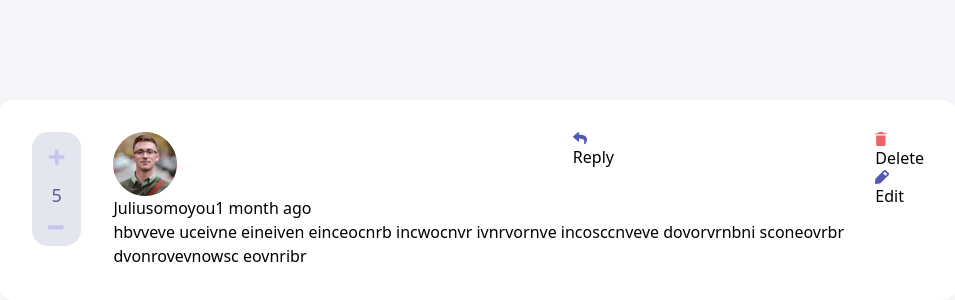
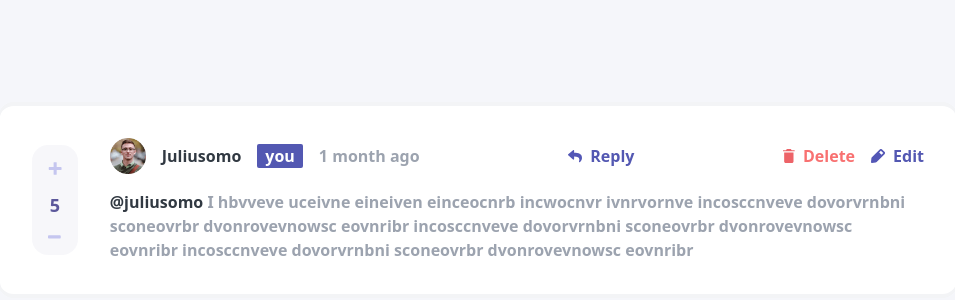
Before and after one commit to d-beloved/Interactive-comments-section-component, a Next.js app: page / in a window 1280 px wide. Shown: the part 200-500 px from the top of the page, without its empty margins (162-1117 px from the left). Built offline with nearby package versions, Linux system fonts and the light colour scheme.

Commit message:
complete comment conponent style

```diff
--- a/app/components/Comment.tsx
+++ b/app/components/Comment.tsx
@@ -3,48 +3,66 @@ import { Comment as CommentProps } from "../lib/interfaces";
 
 const Comment: FunctionComponent = () => {
 	return (
-		<div className="flex w-3/4 p-8 bg-white gap-8 rounded-2xl border-solid border-gray-100 border-x-2 border-y-4">
+		<div className="flex items-center w-3/4 p-8 bg-white gap-8 rounded-2xl border-solid border-gray-100 border-x-2 border-y-4">
 			<div className="flex flex-col items-center gap-4 bg-action rounded-2xl p-4 h-max">
 				<img
-					className="w-5"
+					className="w-9 cursor-pointer"
 					src="./images/icon-plus.svg"
 					alt="upvote"
 				/>
-				<span className="text-counter text-lg">5</span>
+				<span className="text-counter text-lg font-semibold">5</span>
 				<img
-					className="w-5"
+					className="w-9 cursor-pointer"
 					src="./images/icon-minus.svg"
 					alt="downvote"
 				/>
 			</div>
-			<div className="flex flex-col">
+			<div className="flex flex-col gap-4">
 				<div className="flex justify-between">
-					<div>
-						<img
-							src="./images/avatars/image-juliusomo.png"
-							alt="Juliusomo profile picture"
-						/>
-						<span>Juliusomo</span>
-						<span>you</span>
-						<span>1 month ago</span>
+					<div className="flex gap-4 items-center">
+						<div className="w-9 h-9">
+							<img
+								src="./images/avatars/image-juliusomo.png"
+								alt="Juliusomo profile picture"
+							/>
+						</div>
+						<p className="text-usrname font-bold">Juliusomo</p>
+						<span className="bg-otherbg text-white font-semibold px-2 rounded-sm">
+							you
+						</span>
+						<p className="text-gray-400 font-bold">1 month ago</p>
 					</div>
-					<div>
-						<img src="./images/icon-reply.svg" alt="reply" />
-						<span>Reply</span>
+					<div className="flex gap-2 items-center">
+						<div className="cursor-pointer">
+							<img src="./images/icon-reply.svg" alt="reply" />
+						</div>
+						<span className="text-otherbg font-bold">Reply</span>
 					</div>
-					<div>
-						<div>
-							<img src="./images/icon-delete.svg" alt="reply" />
-							<span>Delete</span>
+					<div className="flex gap-4">
+						<div className="flex gap-2 items-center">
+							<div className="cursor-pointer">
+								<img
+									src="./images/icon-delete.svg"
+									alt="delete"
+								/>
+							</div>
+							<span className="text-red-400 font-bold">
+								Delete
+							</span>
 						</div>
-						<div>
-							<img src="./images/icon-edit.svg" alt="reply" />
-							<span>Edit</span>
+						<div className="flex gap-2 items-center">
+							<div className="cursor-pointer">
+								<img src="./images/icon-edit.svg" alt="edit" />
+							</div>
+							<span className="text-otherbg font-bold">Edit</span>
 						</div>
 					</div>
 				</div>
-				<p>
-					hbvveve uceivne eineiven einceocnrb incwocnvr ivnrvornve
+				<p className="text-gray-400 font-semibold text-base text-[18px]">
+					<span className="text-usrname">@juliusomo</span> I hbvveve
+					uceivne eineiven einceocnrb incwocnvr ivnrvornve
+					incosccnveve dovorvrnbni sconeovrbr dvonrovevnowsc eovnribr
+					incosccnveve dovorvrnbni sconeovrbr dvonrovevnowsc eovnribr
 					incosccnveve dovorvrnbni sconeovrbr dvonrovevnowsc eovnribr
 				</p>
 			</div>
--- a/tailwind.config.js
+++ b/tailwind.config.js
@@ -8,7 +8,7 @@ module.exports = {
 				counter: "#5c589b",
 				usrname: "#313942",
 				otherbg: "#5358b2",
-				action: "#e4e6ef",
+				action: "#e4e6ef4f",
 			},
 		},
 	},
```
